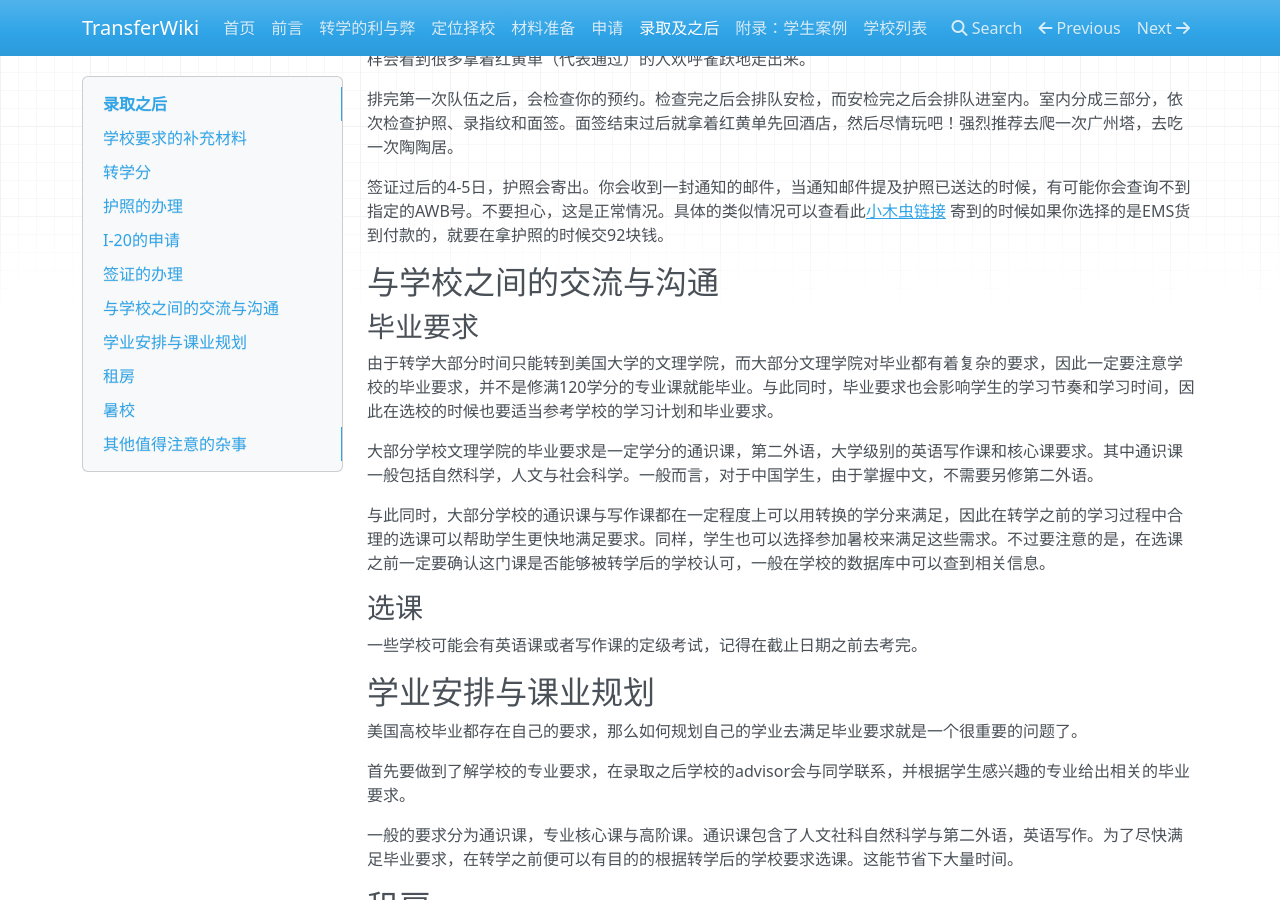
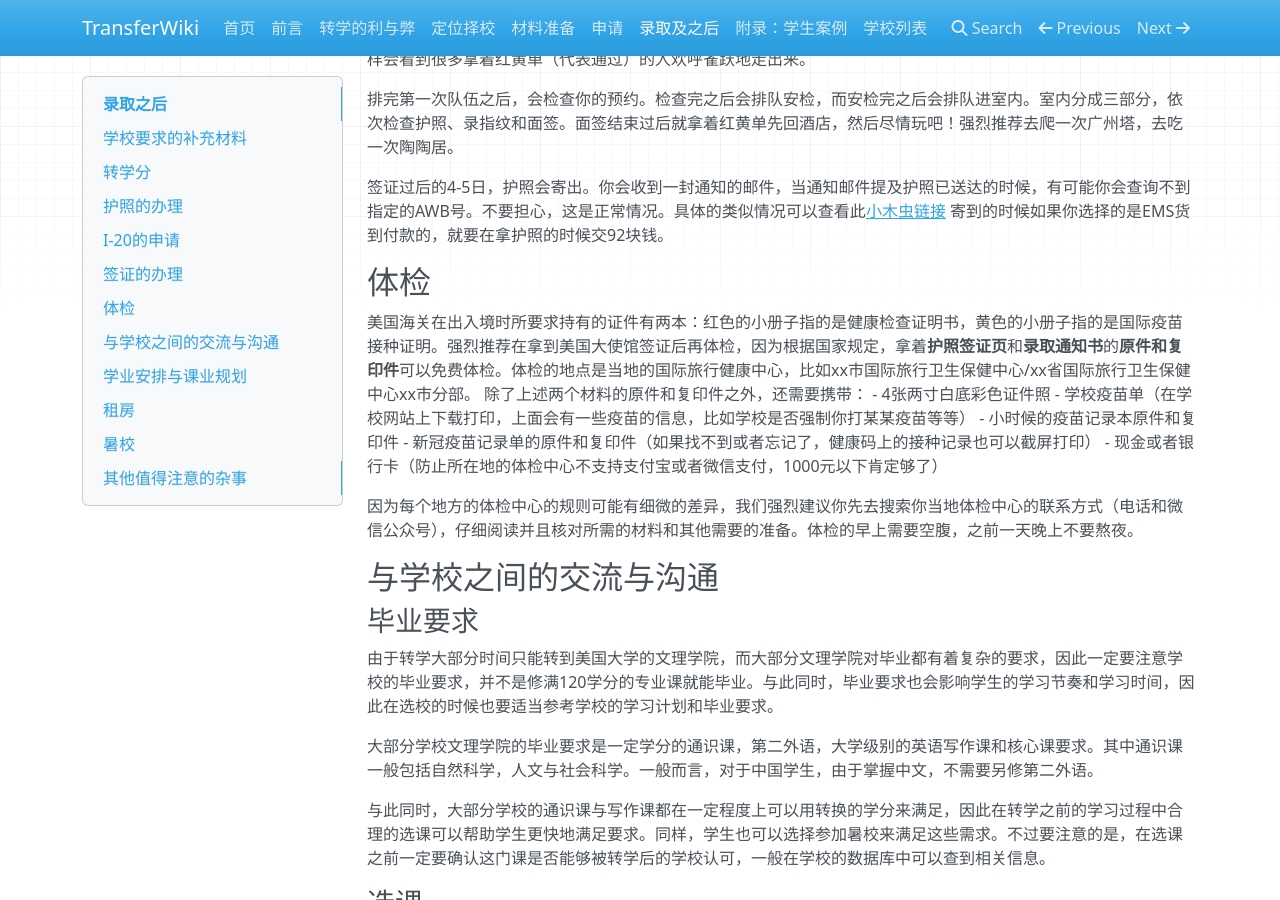
Before and after one commit to SihanXU/TransferWiki, an MkDocs documentation site: the page built from docs/admit.md, in a window 1280 px wide and 900 px high, scrolled down 2352 px. Built offline with MkDocs 1.6.1, drawn with Linux system fonts in a browser that asks for light colours; nearby versions of some CDN libraries.

Commit message:
Update admit.md

```diff
--- a/docs/admit.md
+++ b/docs/admit.md
@@ -80,6 +80,18 @@ F-1签证是最常见的学生签证类型。如果您希望在获得美国政
 签证过后的4-5日，护照会寄出。你会收到一封通知的邮件，当通知邮件提及护照已送达的时候，有可能你会查询不到指定的AWB号。不要担心，这是正常情况。具体的类似情况可以查看此[小木虫链接](http://muchong.com/t-9139216-1)
 寄到的时候如果你选择的是EMS货到付款的，就要在拿护照的时候交92块钱。
 
+## 体检
+
+美国海关在出入境时所要求持有的证件有两本：红色的小册子指的是健康检查证明书，黄色的小册子指的是国际疫苗接种证明。强烈推荐在拿到美国大使馆签证后再体检，因为根据国家规定，拿着**护照签证页**和**录取通知书**的**原件和复印件**可以免费体检。体检的地点是当地的国际旅行健康中心，比如xx市国际旅行卫生保健中心/xx省国际旅行卫生保健中心xx市分部。
+除了上述两个材料的原件和复印件之外，还需要携带：
+- 4张两寸白底彩色证件照
+- 学校疫苗单（在学校网站上下载打印，上面会有一些疫苗的信息，比如学校是否强制你打某某疫苗等等）
+- 小时候的疫苗记录本原件和复印件
+- 新冠疫苗记录单的原件和复印件（如果找不到或者忘记了，健康码上的接种记录也可以截屏打印）
+- 现金或者银行卡（防止所在地的体检中心不支持支付宝或者微信支付，1000元以下肯定够了）
+
+因为每个地方的体检中心的规则可能有细微的差异，我们强烈建议你先去搜索你当地体检中心的联系方式（电话和微信公众号），仔细阅读并且核对所需的材料和其他需要的准备。体检的早上需要空腹，之前一天晚上不要熬夜。
+
 
 ## 与学校之间的交流与沟通
 
```
